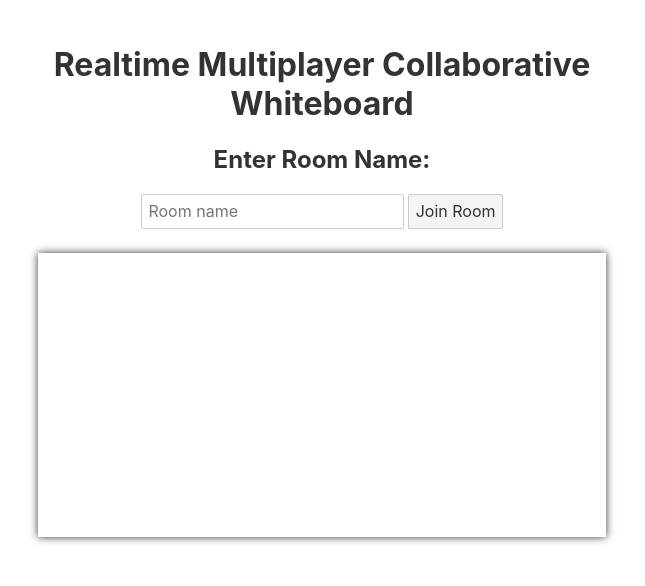
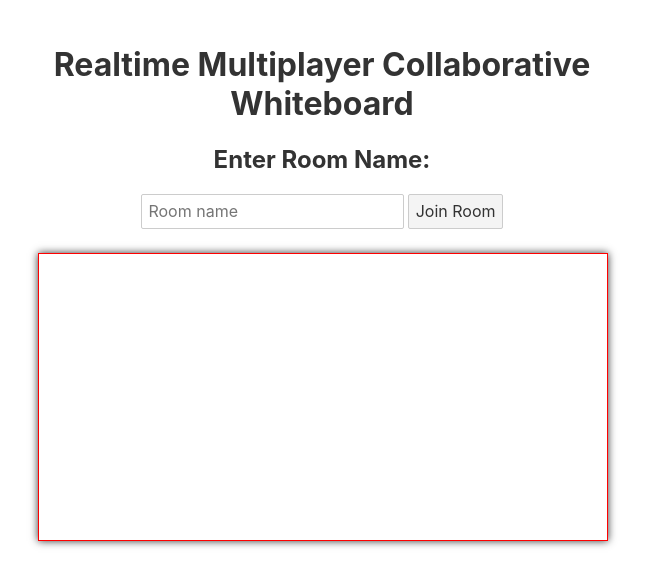
Before and after one commit to alenros/fake-artist-remastered, a Svelte app in the folder svelte-whiteboard-app/: page / in a window 1280 px wide. Shown: the top 586 px of the page, without its empty margins (318-963 px from the left). Built offline with nearby package versions, Linux system fonts and the light colour scheme; no server answers.

Commit message:
fix: fixed typo in style set for canvas border color.

```diff
--- a/svelte-whiteboard-app/src/components/GameCanvas.svelte
+++ b/svelte-whiteboard-app/src/components/GameCanvas.svelte
@@ -89,7 +89,7 @@
 <div class="canvas-container">
   <canvas
     id={canvasId}
-    style="border: 1px solid {playerColor}};"
+  style="border: 1px solid {playerColor};"
     on:mousedown={handleMouseDown}
     on:mousemove={handleMouseMove}
     on:mouseup={handleMouseUp}
```
